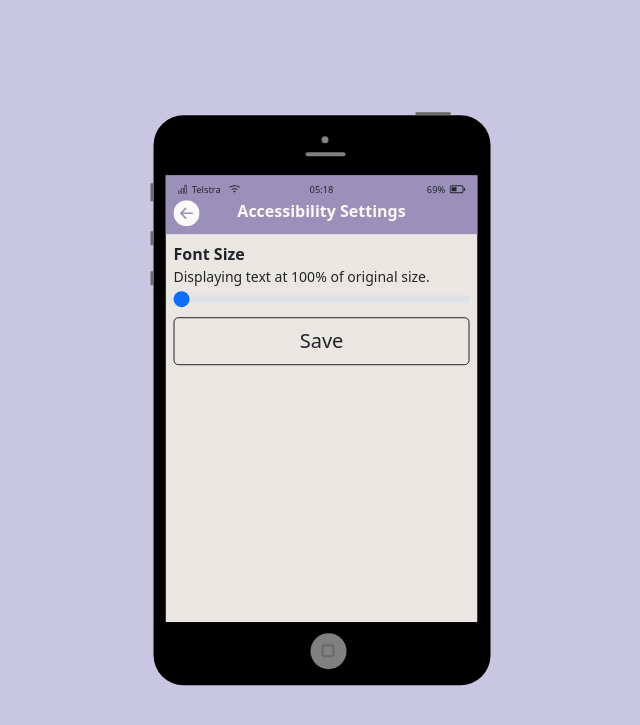
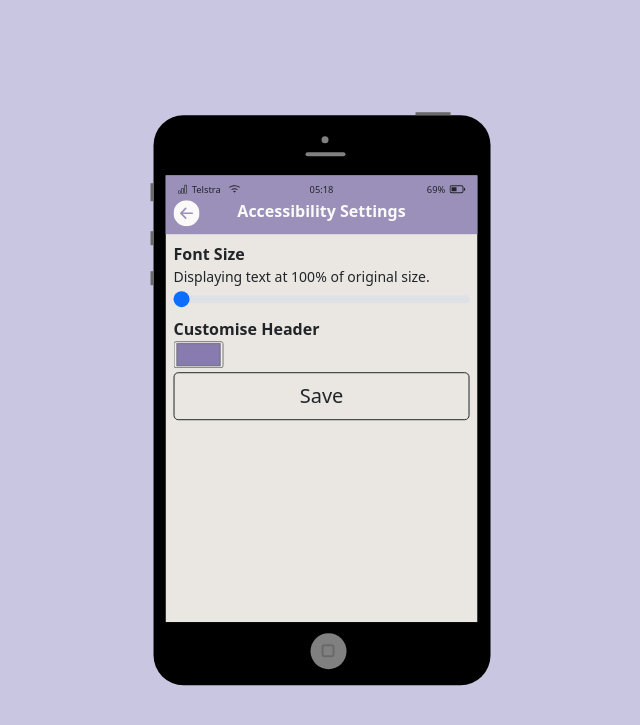
Before and after one commit to owen-master/Appsistant, a Laravel app: page /settings in a window 1280 px wide. Shown: the top 725 px of the page, without its empty margins (318-958 px from the left). Run offline with Laravel 8, Linux system fonts and the light colour scheme.

Commit message:
Add header bar colour settings.

```diff
--- a/src/app/Http/Controllers/AccessibilityController.php
+++ b/src/app/Http/Controllers/AccessibilityController.php
@@ -2,6 +2,7 @@
 
 namespace App\Http\Controllers;
 
+use App\Http\Helpers\ColourPalletHelper;
 use App\Http\Helpers\FontSizeHelper;
 use Illuminate\Http\Request;
 
@@ -17,9 +18,11 @@ class AccessibilityController extends Controller
 
         // get the font scale from post request
         $fontScale = request()->get('font_scale');
+        $headerColour = request()->get('header_colour');
 
         // update the font scale using the helper method
         FontSizeHelper::setSizeScale($fontScale);
+        ColourPalletHelper::setHeaderColour($headerColour);
 
         // redirect the user to the landing page
         return redirect()->route('landing.get');
--- /dev/null
+++ b/src/app/Http/Helpers/ColourPalletHelper.php
@@ -0,0 +1,27 @@
+<?php
+
+namespace App\Http\Helpers;
+
+class ColourPalletHelper {
+
+    const DEFAULT_HEADER_COLOUR = '#887bb0';
+    const HEADER_COLOUR = 'SESSION_HEADER_COLOUR';
+
+    // sets the header colour
+    public static function setHeaderColour($newColour)
+    {
+        return session()->put(self::HEADER_COLOUR, $newColour);
+    }
+
+    // returns the header colour
+    public static function getHeaderColour()
+    {
+        return session()->get(self::HEADER_COLOUR, self::DEFAULT_HEADER_COLOUR);
+    }
+
+    // returns the header styling
+    public static function getHeaderStyle()
+    {
+        return 'style="background: ' . self::getHeaderColour() . '; opacity: 80%"';
+    }
+}
--- a/src/resources/views/accessibility-settings.blade.php
+++ b/src/resources/views/accessibility-settings.blade.php
@@ -31,6 +31,12 @@
         <label for="input_font_size" class="form-label pb-0 mb-0"><b>Font Size</b></label>
         <small class="d-block" id="text_font_size_help">Displaying text at {{ \App\Http\Helpers\FontSizeHelper::getSizeScale() }}% of original size.</small>
         <input type="range" class="form-range" min="0" max="100" step="10" value="{{ \App\Http\Helpers\FontSizeHelper::getExcludingSizeScale() }}" id="input_font_size" name="font_scale">
+
+        <!-- Header Colour Input -->
+        <label for="input_colour_pallet" class="form-label pb-0 mb-0"><b>Customise Header</b></label>
+        <br>
+        <input type="color" name="header_colour" id="input_colour_pallet" value="{!! \App\Http\Helpers\ColourPalletHelper::getHeaderColour() !!}" />
+
         <button type="submit" class="btn btn-lg btn-outline-dark container-fluid align-text-bottom">Save</button>
     </form>
 </div>
```
